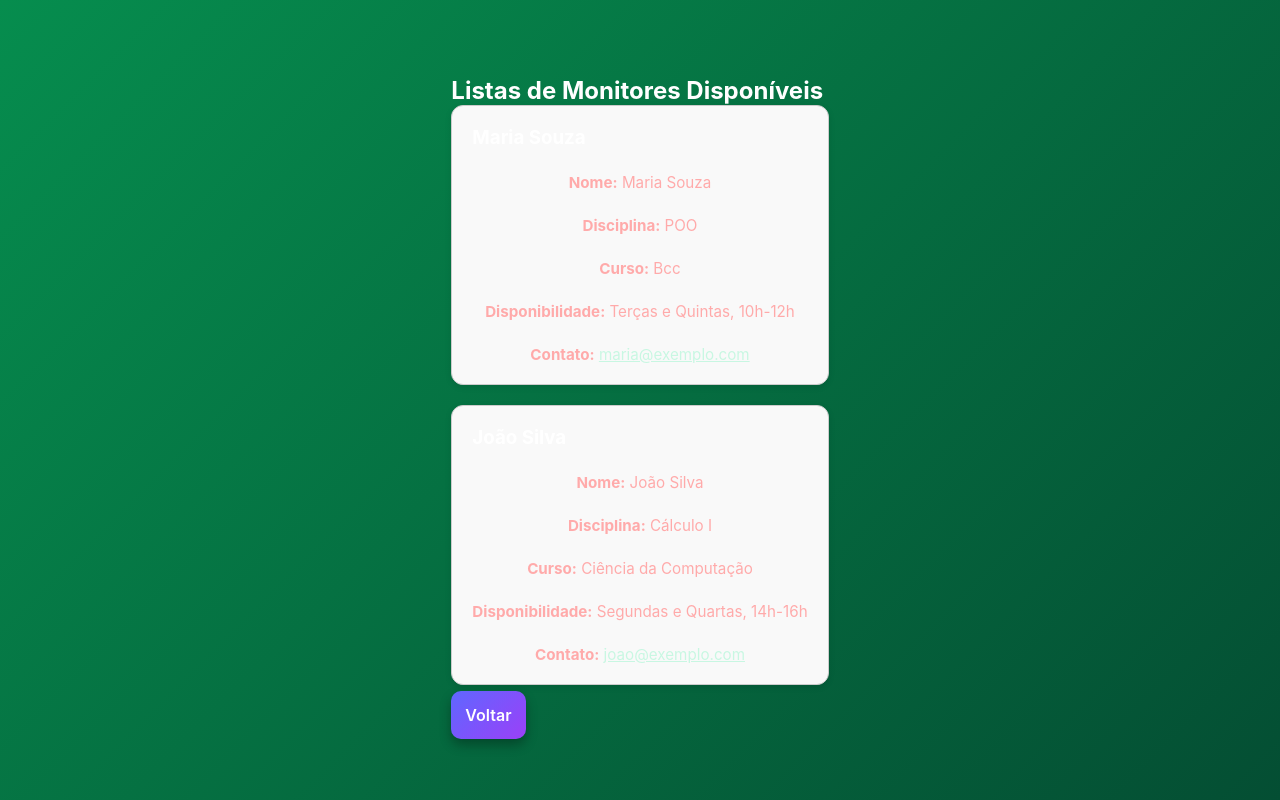
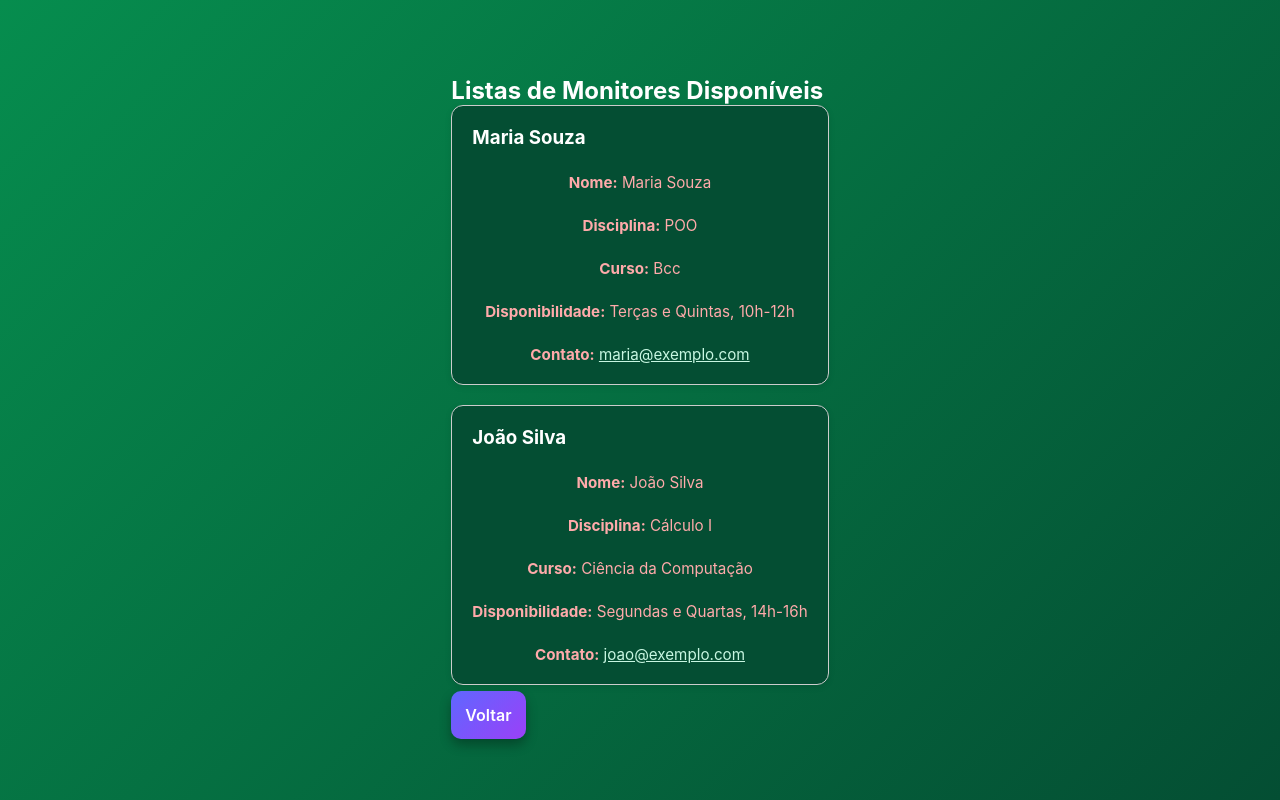
Before and after one commit to AntonioMisson/Trabalho-de-engenharia-de-software, a Flask app: page /monitores in a window 1280 px wide. Run offline with Flask 3, Linux system fonts and the light colour scheme.

Commit message:
Add files via upload

```diff
--- a/src/static/style.css
+++ b/src/static/style.css
@@ -415,7 +415,7 @@ p a:hover {
 }
 
 .monitor-card {
-  background-color: #f9f9f9;
+  background-color: #044e33;
   border: 1px solid #ccc;
   border-radius: 12px;
   padding: 20px;
```
